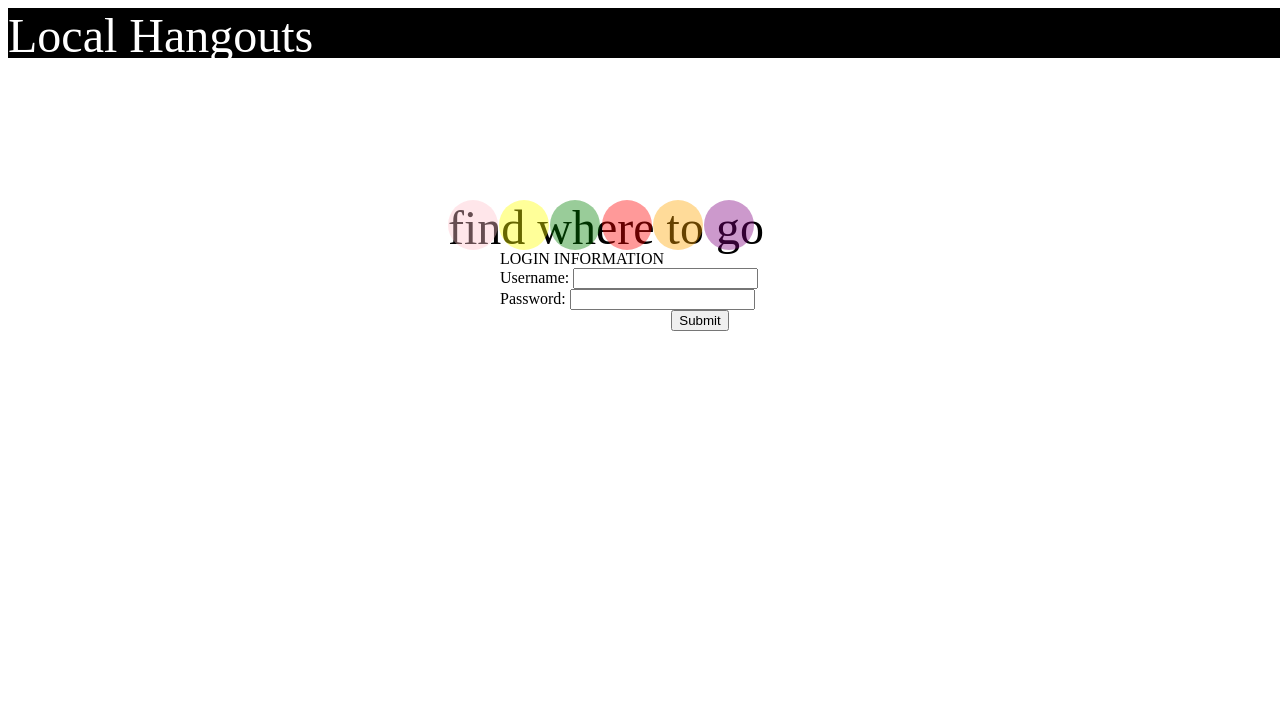
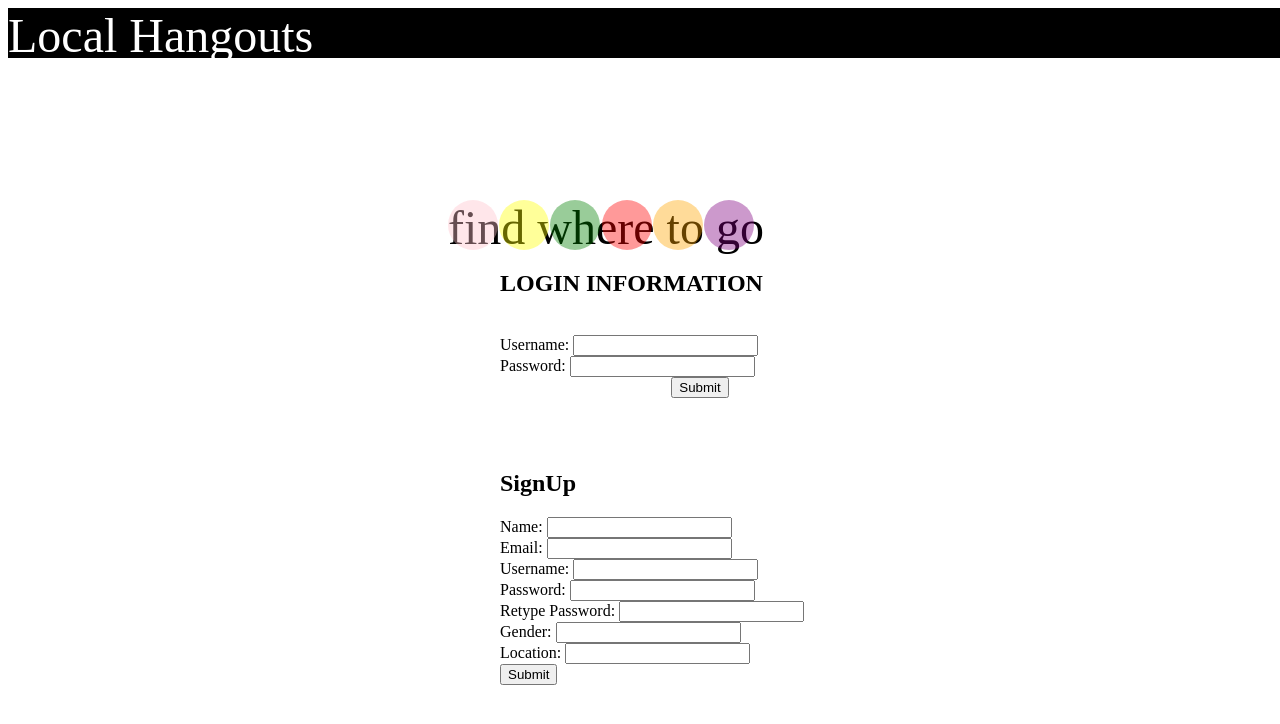
Before and after one commit to prashant81/googleHackathon, a PHP site: page /login.html in a window 1280 px wide. Shown: the top 724 px of the page. Run offline with PHP 8.4, Linux system fonts and the light colour scheme.

Commit message:
login and signup
login and signup

```diff
--- a/login.html
+++ b/login.html
@@ -23,7 +23,7 @@
 	</div>
 
 <div class='LoginForm'>
-LOGIN INFORMATION
+<h2>LOGIN INFORMATION</h2>
 <br>
 
 <form action="login.php" method="post">
@@ -31,8 +31,16 @@ Username: <input type="text" name="uname"><br>
 Password: <input type="password" name="pwd"><br>
 <center><input id ="sub" type="submit"></center>
 </form>
+<br><br>
+<h2>SignUp</h2>
+<form action="signup.php" method="post">
+Name: <input type="text" name="name"><br>
+Email: <input type="text" name="email"><br>
+Username: <input type="text" name="userusername"><br>
+Password: <input type="password" name="newpwd"><br>
+Retype Password: <input type="password" name="rnewpwd"><br>
+Gender: <input type="text" name="gender"><br>
+Location: <input type="text" name="location"><br>
+<input type ="submit">
 </div>
-
-
-
 </html>
```
Also changed, not shown: signup.html (deleted, +0 -18 lines), index.css (line endings or trailing spaces).
